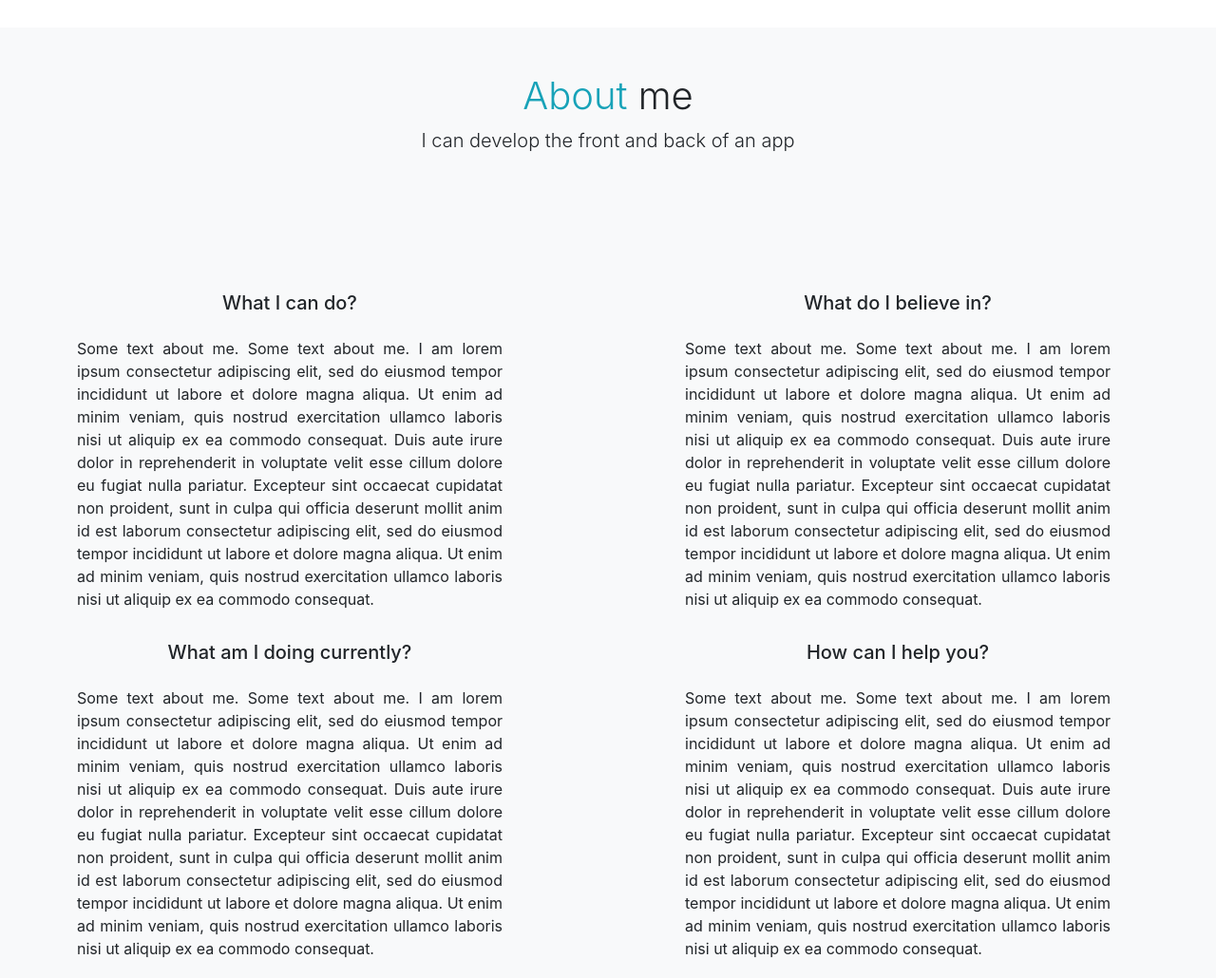
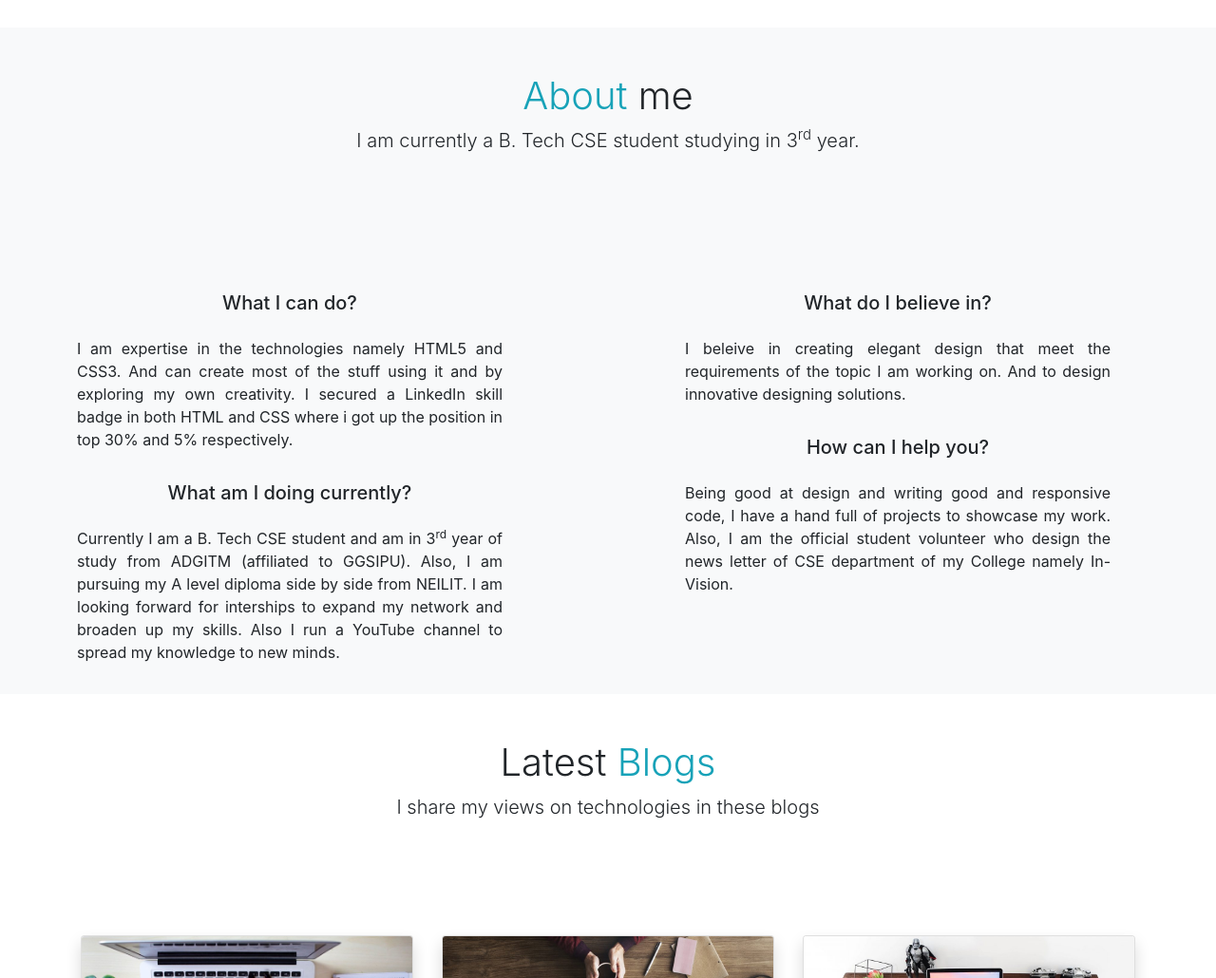
Before and after one commit to ayushluthra/Portfolio, a plain HTML site: page index.html in a window 1280 px wide. Shown: the part 2060-3090 px from the top of the page at 95% size. Drawn offline with nearby package versions, Linux system fonts and the light colour scheme.

Commit message:
Update index.html

```diff
--- a/index.html
+++ b/index.html
@@ -43,17 +43,18 @@
         body {
             margin: 0;
         }
-        .imhw{
+
+        .imhw {
             height: 100px;
             width: 100px;
         }
-         @media only screen and (max-width: 500px) {
-            .imhw{
+
+        @media only screen and (max-width: 500px) {
+            .imhw {
                 height: 70px;
                 width: 70px;
             }
         }
-
     </style>
 </head>
 
@@ -62,8 +63,8 @@
     <nav class="navbar navbar-expand-sm fixed-top bg-white">
         <div class="container my-2">
             <a href="#" class="navbar-brand text-dark font-weight-bold">Ayush Luthra</a>
-            <a href="mailto: bhartiyasofttech@gmail.com" target="_blank" class="ml-auto mx-3"><button
-                    class="btn btn-outline-info ml-auto mx-3">Contact me</button></a>
+            <a href="mailto: bhartiyasofttech@gmail.com" target="_blank" class="ml-auto mx-3">
+                <button class="btn btn-outline-info ml-auto mx-3">Contact me</button></a>
             <button class="navbar-toggler" data-toggle="collapse" data-target="#collapseNav">
                 <span class="fas fa-bars text-dark"></span>
             </button>
@@ -164,35 +165,31 @@
             <div class="lead pb-5">I design, develop and deliver with these weapons</div>
             <div class="d-flex justify-content-around py-3">
                 <div>
-                    <img src="assets/html5.png" alt="skill"
-                        class="rounded-circle imhw" />
+                    <img src="assets/html5.png" alt="skill" class="rounded-circle imhw" />
                     <div>
                         <span class="text-info">★</span>
                         <span class="text-info">★</span>
+                        <span class="text-info">★</span>
+                    </div>
+                </div>
+                <div>
+                    <img src="assets/css3.png" alt="skill" class="rounded-circle imhw" />
+                    <div>
+                        <span class="text-info">★</span>
+                        <span class="text-info">★</span>
+                        <span class="text-info">★</span>
+                    </div>
+                </div>
+                <div>
+                    <img src="assets/javascript.png" alt="skill" class="rounded-circle imhw" />
+                    <div>
+                        <span class="text-info">★</span>
+                        <span class="">★</span>
                         <span class="">★</span>
                     </div>
                 </div>
                 <div>
-                    <img src="assets/css3.png" alt="skill"
-                        class="rounded-circle imhw" />
-                    <div>
-                        <span class="text-info">★</span>
-                        <span class="text-info">★</span>
-                        <span class="">★</span>
-                    </div>
-                </div>
-                <div>
-                    <img src="assets/javascript.png" alt="skill"
-                        class="rounded-circle imhw" />
-                    <div>
-                        <span class="text-info">★</span>
-                        <span class="text-info">★</span>
-                        <span class="">★</span>
-                    </div>
-                </div>
-                <div>
-                    <img src="assets/bootstrap4.png" alt="skill"
-                        class="rounded-circle imhw" />
+                    <img src="assets/bootstrap4.png" alt="skill" class="rounded-circle imhw" />
                     <div>
                         <span class="text-info">★</span>
                         <span class="text-info">★</span>
@@ -202,8 +199,15 @@
             </div>
             <div class="d-flex justify-content-around py-3">
                 <div>
-                    <img src="assets/react.png" alt="skill"
-                        class="rounded-circle imhw" />
+                    <img src="assets/react.png" alt="skill" class="rounded-circle imhw" />
+                    <div>
+                        <span class="text-info">★</span>
+                        <span class="">★</span>
+                        <span class="">★</span>
+                    </div>
+                </div>
+                <div>
+                    <img src="assets/mysql.png" alt="skill" class="rounded-circle imhw" />
                     <div>
                         <span class="text-info">★</span>
                         <span class="text-info">★</span>
@@ -211,26 +215,15 @@
                     </div>
                 </div>
                 <div>
-                    <img src="assets/mysql.png" alt="skill"
-                        class="rounded-circle imhw" />
+                    <img src="assets/php.png" alt="skill" class="rounded-circle imhw" />
                     <div>
                         <span class="text-info">★</span>
-                        <span class="text-info">★</span>
+                        <span class="">★</span>
                         <span class="">★</span>
                     </div>
                 </div>
                 <div>
-                    <img src="assets/python.png" alt="skill"
-                        class="rounded-circle imhw" />
-                    <div>
-                        <span class="text-info">★</span>
-                        <span class="text-info">★</span>
-                        <span class="">★</span>
-                    </div>
-                </div>
-                <div>
-                    <img src="assets/flask.png" alt="skill"
-                        class="rounded-circle imhw" />
+                    <img src="assets/cpp.png" alt="skill" class="rounded-circle imhw" />
                     <div>
                         <span class="text-info">★</span>
                         <span class="text-info">★</span>
@@ -303,7 +296,7 @@
                 <span class="text-info">About </span>me
             </h1>
             <div class="lead pb-5">
-                I can develop the front and back of an app
+                I am currently a B. Tech CSE student studying in 3<sup>rd</sup> year.
             </div>
         </div>
         <div class="row w-100">
@@ -311,35 +304,19 @@
                 <div>
                     <h5 class="text-center">What I can do?</h5>
                     <p class="text-justify py-3 px-5">
-                        Some text about me. Some text about me. I am lorem ipsum
-                        consectetur adipiscing elit, sed do eiusmod tempor incididunt ut
-                        labore et dolore magna aliqua. Ut enim ad minim veniam, quis
-                        nostrud exercitation ullamco laboris nisi ut aliquip ex ea
-                        commodo consequat. Duis aute irure dolor in reprehenderit in
-                        voluptate velit esse cillum dolore eu fugiat nulla pariatur.
-                        Excepteur sint occaecat cupidatat non proident, sunt in culpa
-                        qui officia deserunt mollit anim id est laborum consectetur
-                        adipiscing elit, sed do eiusmod tempor incididunt ut labore et
-                        dolore magna aliqua. Ut enim ad minim veniam, quis nostrud
-                        exercitation ullamco laboris nisi ut aliquip ex ea commodo
-                        consequat.
+                        I am expertise in the technologies namely HTML5 and CSS3. And can create most of the stuff using
+                        it and by exploring my own creativity. I secured a LinkedIn skill badge in both HTML and CSS
+                        where i got up the position in top 30% and 5% respectively.
+                    </p>
                     </p>
                 </div>
                 <div>
                     <h5 class="text-center">What am I doing currently?</h5>
                     <p class="text-justify py-3 px-5">
-                        Some text about me. Some text about me. I am lorem ipsum
-                        consectetur adipiscing elit, sed do eiusmod tempor incididunt ut
-                        labore et dolore magna aliqua. Ut enim ad minim veniam, quis
-                        nostrud exercitation ullamco laboris nisi ut aliquip ex ea
-                        commodo consequat. Duis aute irure dolor in reprehenderit in
-                        voluptate velit esse cillum dolore eu fugiat nulla pariatur.
-                        Excepteur sint occaecat cupidatat non proident, sunt in culpa
-                        qui officia deserunt mollit anim id est laborum consectetur
-                        adipiscing elit, sed do eiusmod tempor incididunt ut labore et
-                        dolore magna aliqua. Ut enim ad minim veniam, quis nostrud
-                        exercitation ullamco laboris nisi ut aliquip ex ea commodo
-                        consequat.
+                        Currently I am a B. Tech CSE student and am in 3<sup>rd</sup> year of study from ADGITM
+                        (affiliated to GGSIPU). Also, I am pursuing my A level diploma side by side from NEILIT.
+                        I am looking forward for interships to expand my network and broaden up my skills. Also I run a
+                        YouTube channel to spread my knowledge to new minds.
                     </p>
                 </div>
             </div>
@@ -347,35 +324,16 @@
                 <div>
                     <h5 class="text-center">What do I believe in?</h5>
                     <p class="text-justify py-3 px-5">
-                        Some text about me. Some text about me. I am lorem ipsum
-                        consectetur adipiscing elit, sed do eiusmod tempor incididunt ut
-                        labore et dolore magna aliqua. Ut enim ad minim veniam, quis
-                        nostrud exercitation ullamco laboris nisi ut aliquip ex ea
-                        commodo consequat. Duis aute irure dolor in reprehenderit in
-                        voluptate velit esse cillum dolore eu fugiat nulla pariatur.
-                        Excepteur sint occaecat cupidatat non proident, sunt in culpa
-                        qui officia deserunt mollit anim id est laborum consectetur
-                        adipiscing elit, sed do eiusmod tempor incididunt ut labore et
-                        dolore magna aliqua. Ut enim ad minim veniam, quis nostrud
-                        exercitation ullamco laboris nisi ut aliquip ex ea commodo
-                        consequat.
+                        I beleive in creating elegant design that meet the requirements of the topic I am working on.
+                        And to design innovative designing solutions.
                     </p>
                 </div>
                 <div>
                     <h5 class="text-center">How can I help you?</h5>
                     <p class="text-justify py-3 px-5">
-                        Some text about me. Some text about me. I am lorem ipsum
-                        consectetur adipiscing elit, sed do eiusmod tempor incididunt ut
-                        labore et dolore magna aliqua. Ut enim ad minim veniam, quis
-                        nostrud exercitation ullamco laboris nisi ut aliquip ex ea
-                        commodo consequat. Duis aute irure dolor in reprehenderit in
-                        voluptate velit esse cillum dolore eu fugiat nulla pariatur.
-                        Excepteur sint occaecat cupidatat non proident, sunt in culpa
-                        qui officia deserunt mollit anim id est laborum consectetur
-                        adipiscing elit, sed do eiusmod tempor incididunt ut labore et
-                        dolore magna aliqua. Ut enim ad minim veniam, quis nostrud
-                        exercitation ullamco laboris nisi ut aliquip ex ea commodo
-                        consequat.
+                        Being good at design and writing good and responsive code, I have a hand full of projects to
+                        showcase my work. Also, I am the official student volunteer who design the news letter of CSE
+                        department of my College namely In-Vision.
                     </p>
                 </div>
             </div>
@@ -448,25 +406,15 @@
                     <a href="#blog" class="text-light d-block">Blogs</a>
                     <a href="https://www.youtube.com/channel/UCrSjZrENoMIvpB5ZjE8n_Ug" target="_blank"
                         class="text-light d-block">Videos</a>
+                    <a href="assets/Resume.pdf" class="text-light" target="_blank">Resume</a>
                     <a href="https://wa.me/+919958136675?text=Hi+I+want+to+talk+to+you" target="_blank"
                         class="text-light d-block">Whats App me</a>
                     <a href="#recomendation" class="text-light">Recomendations<i
                             class="fas fa-heart text-light"></i></a>
                 </div>
                 <div class="col-12 col-md-4 text-justify py-3 text-light">
-                    <p>Some text about me. Some text about me.
-                        I am lorem ipsum consectetur adipiscing elit, sed do eiusmod tempor
-                        incididunt ut labore et dolore magna aliqua.
-                        Ut enim ad minim veniam, quis nostrud exercitation ullamco laboris nisi
-                        ut aliquip ex ea commodo consequat.
-                        Duis aute irure dolor in reprehenderit in voluptate
-                        velit esse cillum dolore eu fugiat nulla pariatur.
-                        Excepteur sint occaecat cupidatat non proident,
-                        sunt in culpa qui officia deserunt mollit anim id est laborum
-                        consectetur adipiscing elit, sed do eiusmod tempor incididunt
-                        ut labore et dolore magna aliqua. Ut enim ad minim veniam,
-                        quis nostrud exercitation ullamco laboris nisi ut aliquip
-                        ex ea commodo consequat.</p>
+                    <p>Thanks for showing your intererest in me. Here are some links where you can find out more about
+                        me.</p>
                 </div>
                 <div class="col-12 col-md-4 py-3">
                     <h5 class="text-info pb-3">Social</h5>
```
